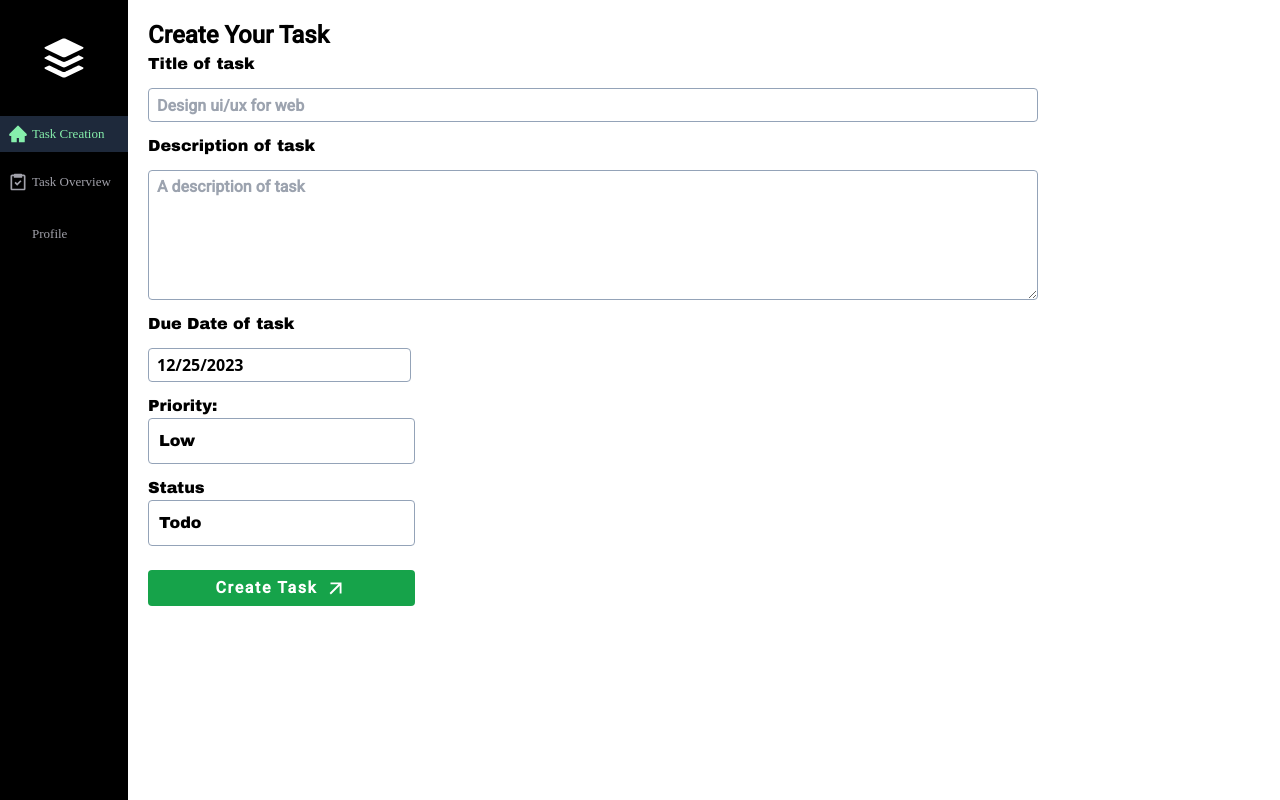
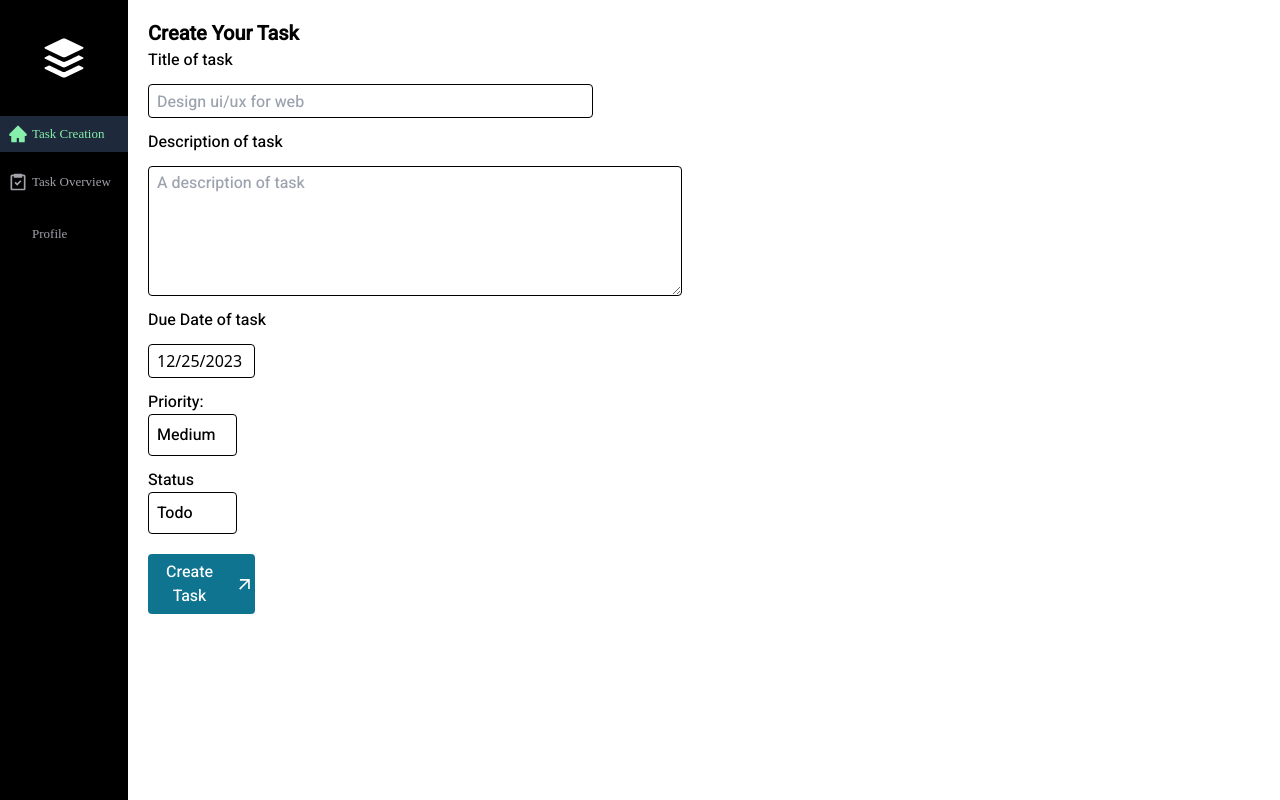
Before and after one commit to osama-hasan-khan/task-management-mern, a React (Vite) app in the folder frontend/: page /create-task in a window 1280 px wide. Built offline with nearby package versions, Linux system fonts and the light colour scheme; no server answers; some icons are missing; a web font is replaced by a local one.

Commit message:
Redesign task creation form UI

```diff
--- a/frontend/src/components/HomePage.jsx
+++ b/frontend/src/components/HomePage.jsx
@@ -5,20 +5,20 @@ import myImage from "../assets/images/home.jpg";
 
 const HomePage = () => {
   return (
-    <div className="flex flex-row justify-between h-screen bg-[#0e0d1d] text-white">
+    <div className="flex flex-row justify-between h-screen">
       <div className="flex flex-col gap-3 items-center justify-center pl-24">
-        <h1 className="font-extrabold font-myFont text-6xl">
+        <h1 className="font-extrabold font-myFont text-4xl">
           <ReactTyped strings={["LeafBoard"]} typeSpeed={350} loop />
         </h1>
         <h5 className="font-myFont tracking-widest">
           A platform built for a new way of working
         </h5>
-        <h6 className="font-myFont text-2xl">
+        <h6 className="font-myFont text-xl">
           Convenient and productive task manager
         </h6>
         <Link
           to="/signup"
-          className="mt-3 px-3 py-1.5 bg-blue-700 text-white text-center rounded-lg font-myFont tracking-widest"
+          className="mt-3 px-3 py-1.5 bg-blue-700 text-white text-center rounded font-myFont tracking-widest"
         >
           Get Started For Free
         </Link>
--- a/frontend/src/pages/CreateUserTask.jsx
+++ b/frontend/src/pages/CreateUserTask.jsx
@@ -46,7 +46,7 @@ const CreateUserTask = () => {
     title: "",
     description: "",
     dueDate: new Date(),
-    priorityLevel: "",
+    priorityLevel: "medium",
     status: "todo",
   });
 
@@ -91,35 +91,35 @@ const CreateUserTask = () => {
         </p>
       </Link> */}
 
-      <h1 className="font-mySixthFont text-2xl font-bold">Create Your Task</h1>
+      <h1 className="font-mySixthFont text-xl font-bold">Create Your Task</h1>
 
       <form
         className="flex flex-col gap-3 w-[80%]"
         onSubmit={handleTaskCreationSubmit}
       >
-        <label className="font-myThirdFont">Title of task</label>
+        <label className="font-mySixthFont">Title of task</label>
         <input
           type="text"
           placeholder="Design ui/ux for web"
-          className="border-slate-400 border outline-none px-2 py-1 rounded placeholder:font-mySixthFont font-bold"
+          className="border border-black outline-none px-2 py-1 rounded placeholder:font-mySixthFont w-[50%]"
           onChange={(e) => setInputs({ ...inputs, title: e.target.value })}
           value={inputs.title}
         />
 
-        <label className="font-myThirdFont">Description of task</label>
+        <label className="font-mySixthFont">Description of task</label>
 
         <textarea
           type="text"
           rows="5"
           placeholder="A description of task"
-          className="border-slate-400 border outline-none px-2 py-1 rounded placeholder:font-mySixthFont font-bold"
+          className="border border-black outline-none px-2 py-1 rounded placeholder:font-mySixthFont w-[60%]"
           onChange={(e) =>
             setInputs({ ...inputs, description: e.target.value })
           }
           value={inputs.description}
         />
 
-        <label className="font-myThirdFont">Due Date of task</label>
+        <label className="font-mySixthFont">Due Date of task</label>
 
         {/* <input
           type="date"
@@ -131,11 +131,11 @@ const CreateUserTask = () => {
         <DatePicker
           selected={inputs.dueDate}
           onChange={(date) => setInputs({ ...inputs, dueDate: date })}
-          className="border-slate-400 border outline-none px-2 py-1 rounded placeholder:font-mySecondFont font-bold focus:border-green-600"
+          className="border border-black outline-none px-2 py-1 rounded placeholder:font-mySeventhFont w-[12%]"
           type="date"
         />
 
-        <label className="relative w-[30%] font-myThirdFont">
+        <label className="relative w-[10%] font-mySixthFont">
           Priority:
           <select
             name="priorityLevel"
@@ -143,41 +143,41 @@ const CreateUserTask = () => {
             onChange={(e) =>
               setInputs({ ...inputs, priorityLevel: e.target.value })
             }
-            className="w-full p-2.5 bg-white border border-slate-400 rounded  outline-none appearance-none focus:border-green-600"
+            className="w-full p-2 bg-white border border-black rounded outline-none appearance-none"
           >
-            <option value="low" className="font-extrabold">
+            <option value="low" className="font-mySeventhFont">
               Low
             </option>
-            <option value="medium" className="font-extrabold">
+            <option value="medium" className="font-mySeventhFont">
               Medium
             </option>
-            <option value="high" className="font-extrabold">
+            <option value="high" className="font-mySeventhFont">
               High
             </option>
           </select>
         </label>
 
-        <label className="relative w-[30%] font-myThirdFont">
+        <label className="relative w-[10%] font-mySixthFont">
           Status
           <select
             name="status"
             value={inputs.status}
             onChange={(e) => setInputs({ ...inputs, status: e.target.value })}
-            className="w-full p-2.5 bg-white border border-slate-400 rounded  outline-none appearance-none focus:border-green-600"
+            className="w-full p-2 bg-white border border-black rounded outline-none appearance-none"
           >
-            <option value="backlog" className="font-extrabold">
+            <option value="backlog" className="font-mySeventhFont">
               Backlog
             </option>
-            <option value="todo" className="font-extrabold">
+            <option value="todo" className="font-mySeventhFont">
               Todo
             </option>
-            <option value="inprogress" className="font-extrabold">
+            <option value="inprogress" className="font-mySeventhFont">
               In Progress
             </option>
-            <option value="not started" className="font-extrabold">
+            <option value="not started" className="font-mySeventhFont">
               Not Started
             </option>
-            <option value="completed" className="font-extrabold">
+            <option value="completed" className="font-mySeventhFont">
               Completed
             </option>
           </select>
@@ -185,10 +185,10 @@ const CreateUserTask = () => {
 
         <button
           type="submit"
-          className="mt-3 px-3 py-1.5 w-[30%] bg-green-600 text-white font-bold font-mySixthFont tracking-widest text-center rounded flex justify-center gap-2 items-center"
+          className="mt-2 py-1.5 w-[12%] bg-cyan-700 text-white font-mySixthFont text-center rounded flex justify-center gap-1 items-center"
         >
           Create Task
-          <MdArrowOutward size={22} />
+          <MdArrowOutward size={20} />
         </button>
       </form>
     </div>
```
